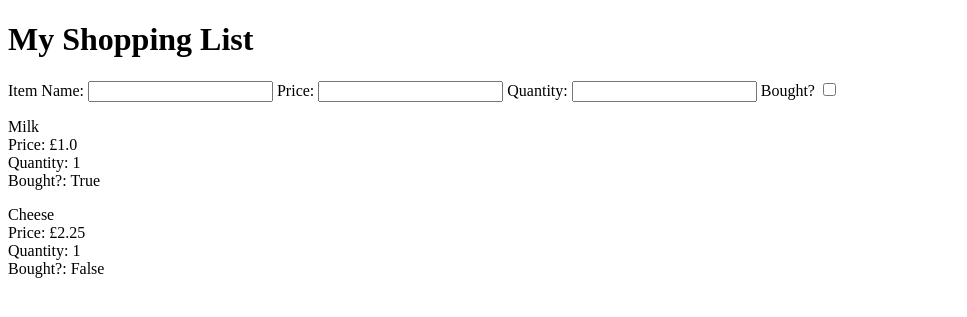
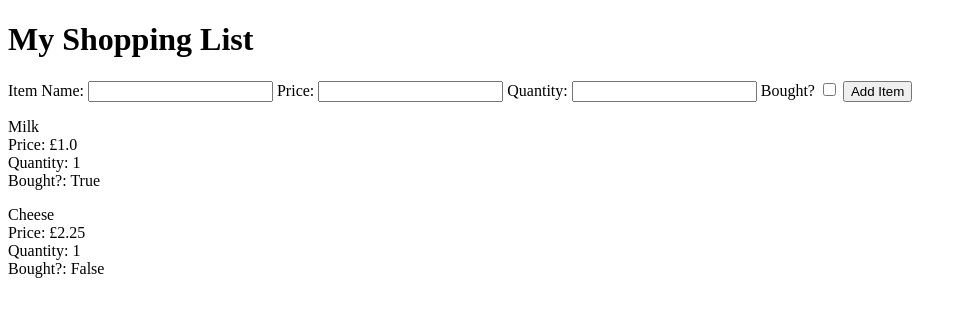
Before and after one commit to camsh69/week_3-weekend_homework, a Flask app: page /shoppinglist in a window 1280 px wide. Shown: the top 317 px of the page, without its empty margins (0-967 px from the left). Run offline with Flask 2, Linux system fonts and the light colour scheme.

Commit message:
form added to index.html and controller - MVP complete

```diff
--- a/controllers/controller.py
+++ b/controllers/controller.py
@@ -1,6 +1,6 @@
 from app import app
-from flask import render_template, request
-from models.items_list import items
+from flask import render_template, request, redirect
+from models.items_list import *
 from models.items import Items
 
 @app.route('/shoppinglist')
@@ -9,4 +9,10 @@ def index():
 
 @app.route('/shoppinglist', methods=['POST'])
 def add_item():
-    pass
+    name_of_item = request.form['name_of_item']
+    price = float(request.form['price'])
+    quantity = int(request.form['quantity'])
+    bought = True if 'bought' in request.form else False
+    new_item = Items(name_of_item, price, quantity, bought)
+    add_new_item(new_item)
+    return redirect ('/shoppinglist')
--- a/models/items_list.py
+++ b/models/items_list.py
@@ -4,3 +4,6 @@ item1 = Items("Milk", 1.00, 1, True)
 item2 = Items("Cheese", 2.25, 1, False)
 
 items = [item1, item2]
+
+def add_new_item(item):
+    items.append(item)
--- a/templates/index.html
+++ b/templates/index.html
@@ -7,11 +7,12 @@
         <label for="name_of_item">Item Name: </label>
         <input type="text" name="name_of_item" id="name_of_item">
         <label for="price">Price: </label>
-        <input type="text" name="price" id="price">
+        <input type="number" step="0.01" name="price" id="price">
         <label for="quantity">Quantity:</label>
-        <input type="text" name="quantity" id="quantity">
+        <input type="number" name="quantity" id="quantity">
         <label for="bought">Bought? </label>
         <input type="checkbox" name="bought" id="bought" value="False">
+        <input type="submit" value="Add Item">
     </form>
 </div>
 
```
